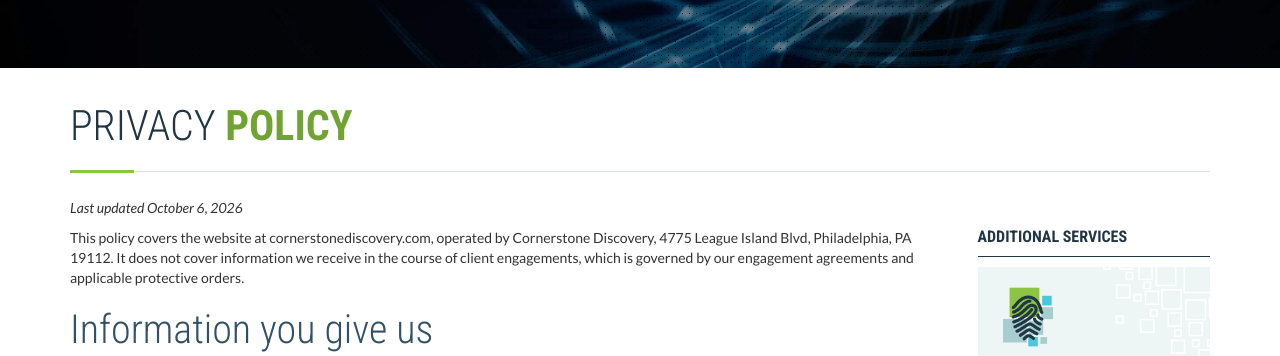
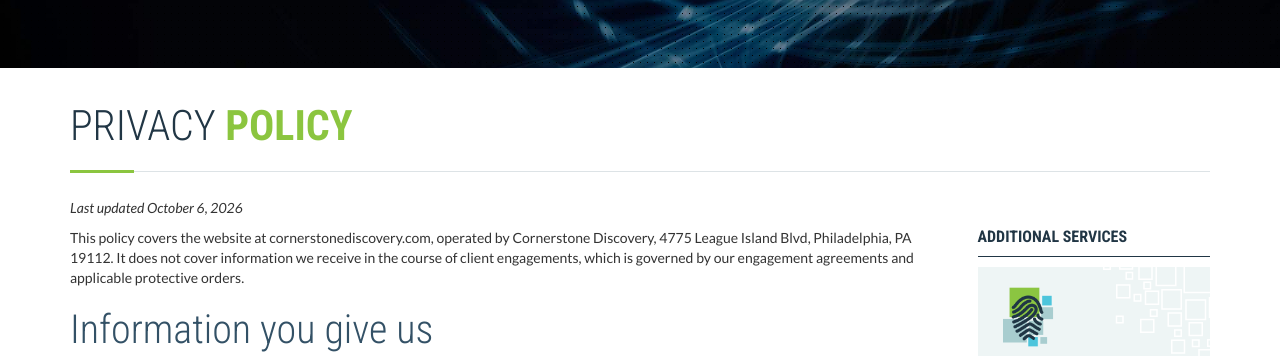
Before and after one commit to cornerstone-discovery/cornerstonediscovery.com, a Jekyll site: the page built from privacy-policy/index.html, in a window 1280 px wide. Shown: the part 172-528 px from the top of the page. Built offline with Jekyll 4.4.1, drawn with Linux system fonts in a browser that asks for light colours.

Commit message:
Hero headline: back to the brand lime (#8bc53f)
Co-Authored-By: Claude Opus 5.5 <noreply@anthropic.com>

```diff
--- a/_sass/_site.scss
+++ b/_sass/_site.scss
@@ -5,7 +5,6 @@
 
 $lime: #8bc53f;
 $lime-text: #8cc542;
-$lime-on-white: #70a332; // closest to $lime that still reads on white (3:1, large text)
 $turq: #50c5dc;
 $navy: #213645;
 $slate: #335166;
@@ -197,7 +196,7 @@ $nav-item-h-md: 38px;
 .interior-header :is(h1, .h1) {
   position: relative; margin: 0; padding-bottom: 22px; border-bottom: 1px solid #dde3e6;
   color: $navy; font-size: 28px; font-weight: 300; line-height: 1.12; text-wrap: balance;
-  .emphasis { color: $lime-on-white; font-weight: 700; }
+  .emphasis { color: $lime; font-weight: 700; }
   // lime accent on the rule
   &::after { content: ''; position: absolute; left: 0; bottom: -2px; width: 64px; height: 3px; background: $lime; }
   @media (min-width: 768px) { font-size: 36px; }
```
